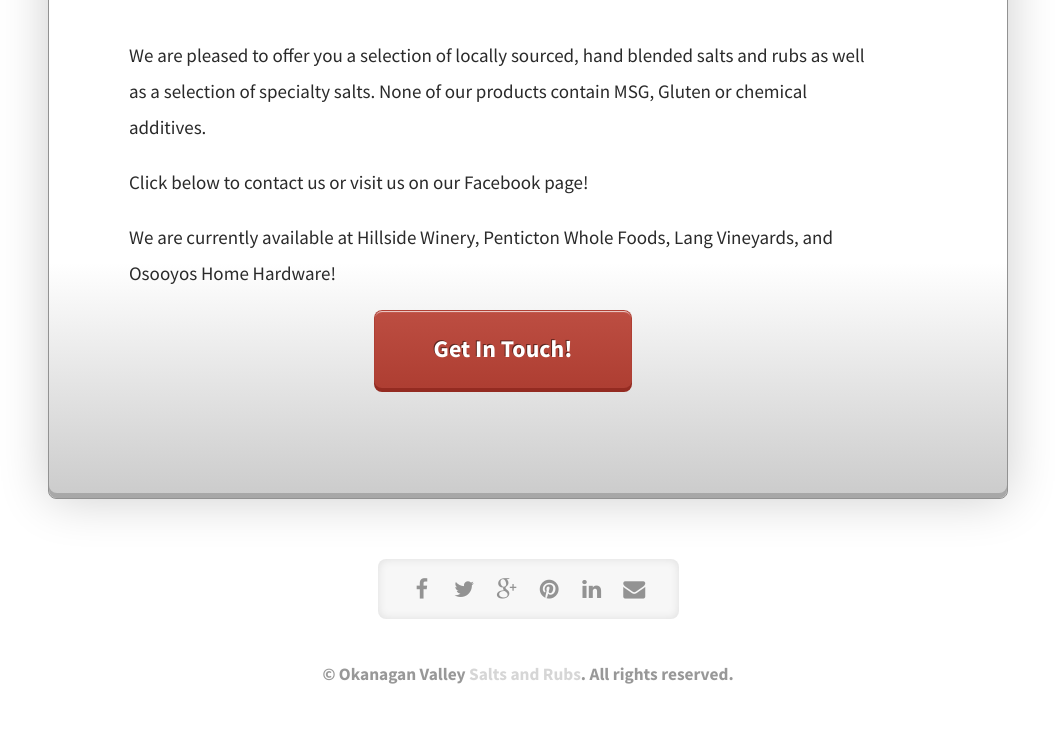
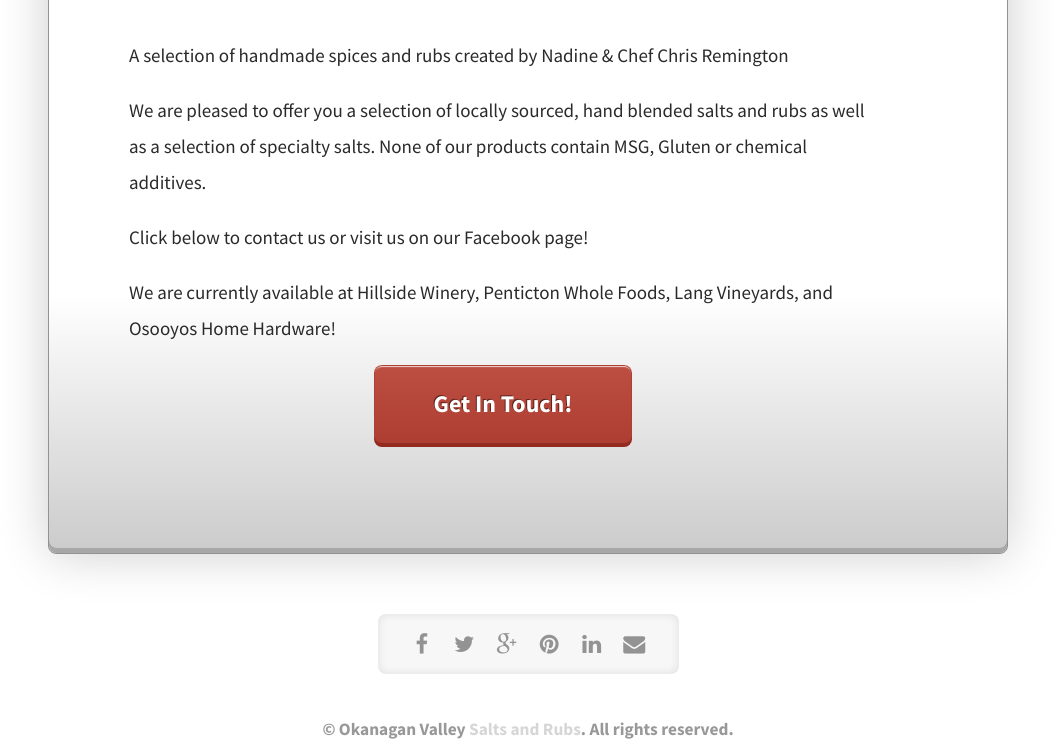
Before and after one commit to stadeck/okanaganspice, a plain HTML site: page index.html in a window 1280 px wide. Shown: the part 918-1672 px from the top of the page, without its empty margins (112-1167 px from the left). Drawn offline with Linux system fonts and the light colour scheme.

Commit message:
Update index.html

```diff
--- a/index.html
+++ b/index.html
@@ -104,6 +104,7 @@
 						<header>
 							<h2>Okanagan Valley <span>Salts and Rubs</span></h2>
 						</header>
+						<p>A selection of handmade spices and rubs created by Nadine & Chef Chris Remington</p>
 						<p>We are pleased to offer you a selection of locally sourced, hand blended salts and rubs as well as a selection of specialty salts. None of our products contain MSG, Gluten or chemical additives.</p>
 						<p>Click below to contact us or visit us on our Facebook page!</p>
 						<p>We are currently available at Hillside Winery, Penticton Whole Foods, Lang Vineyards, and Osooyos Home Hardware!</p>
```
